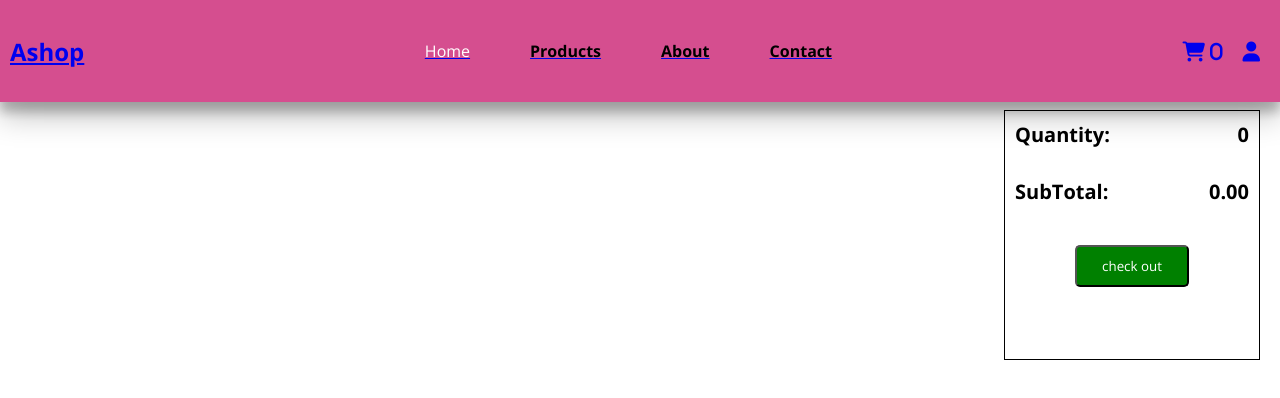
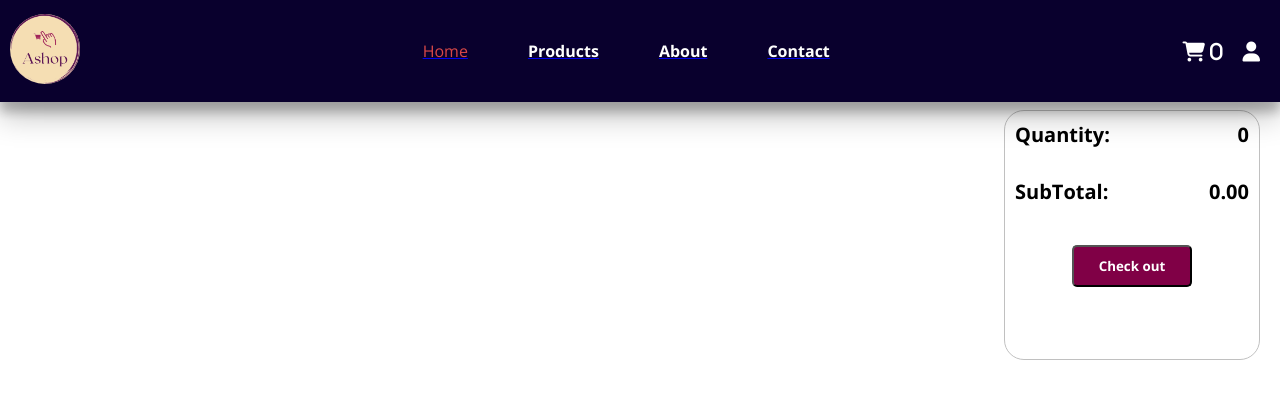
Before and after one commit to arijitdas13105/Ashop-frontend-new, a React (Create React App) app: page /carts in a window 1280 px wide. Shown: the top 398 px of the page. Built offline with nearby package versions, Linux system fonts and the light colour scheme.

Commit message:
update something

```diff
--- a/package.json
+++ b/package.json
@@ -14,6 +14,7 @@
     "react-redux": "^8.0.2",
     "react-router-dom": "^6.3.0",
     "react-scripts": "5.0.1",
+    "react-scroll": "^1.8.7",
     "redux": "^4.2.0",
     "redux-devtools-extension": "^2.13.9",
     "redux-thunk": "^2.4.1",
--- a/src/App.js
+++ b/src/App.js
@@ -8,6 +8,7 @@ import CartScreen from "./screens/CartScreen";
 import ShippingScreen from "./screens/ShippingScreen";
 
 import ProductScreen from "./screens/ProductScreen";
+import About from "./components/About";
 
 
 
@@ -22,6 +23,7 @@ function App() {
        <Route  path='/carts' element={<CartScreen/>} />
        <Route  path='/shipping' element={<ShippingScreen/>} />
         <Route exact path='/products' element={ <ProductScreen />}  />
+        <Route exact path='/about' element={ <About />}  />
         {/* <Route exact path='https://ashop-server.herokuapp.com/api/products' element={ <ProductScreen />}  /> */}
 
 
--- a/src/components/Footer.js
+++ b/src/components/Footer.js
@@ -73,8 +73,12 @@ const Footer = () => {
           <div className="footer2-contact">
             <div className="footer2-contact-wrap">
               <h1>Stay in touch</h1>
-              <input placeholder="email address" type="text" />
-            </div>
+              <div className="footer2-input-wrap">
+              <input placeholder="email address" type="text"/>
+              <i class="fa-solid fa-arrow-right-from-bracket footer2-send-icon" ></i>
+              </div>
+
+               </div>
           </div>
         </div>
       </section>
--- a/src/components/Header.js
+++ b/src/components/Header.js
@@ -2,7 +2,9 @@ import React from "react";
 import { useSelector } from "react-redux";
 import { Link } from "react-router-dom";
 import "../style.css";
+import { Link as Scroll} from "react-scroll";
 
+// import Blogo from '.../'
 const Header = () => {
   const cartReducer = useSelector((state) => state.cartReducer);
   const { cartItems } = cartReducer;
@@ -10,11 +12,13 @@ const Header = () => {
     <>
       <nav className="navbar">
         <Link to={"/"}>
-          <h1 className="logo"> Ashop </h1>
-        </Link>
+          {/* <h1 className="logo"> Ashop </h1> */}
+        <img src="images/ashop-logo.png" className="navbar-Link-img"/>
+         </Link>
         <ul className="nav-links">
 
         <Link  to={"/"}>
+
           <li className="active">
 
             Home
@@ -22,16 +26,19 @@ const Header = () => {
         </Link>
 
           <Link to={"/products"}  >
-            <li >
+
+             <li className="header-li" >
 
               Products
             </li>
+
+
           </Link>
 
 
 
-        <Link to={"/#"}>
-          <li>
+        <Link to={"/about"}>
+          <li >
 
             About
           </li>
--- a/src/screens/CartScreen.js
+++ b/src/screens/CartScreen.js
@@ -85,7 +85,7 @@ const CartScreen = () => {
               navigate("/shipping");
             }}
           >
-            check out
+            Check out
           </button>
 
 
--- a/src/style.css
+++ b/src/style.css
@@ -23,7 +23,7 @@
     padding: 10px;
     /* color:whitesmoke; */
     /* color:red; */
-    background: #d54e8f;
+    background: #09002D;
     /* border: 1px solid black; */
     box-shadow: 0 14px 28px rgba(0,0,0,0.25),0 10px 10px rgba(0,0,0,.22) ;
     align-items: center;
@@ -34,24 +34,33 @@
 
 
 }
+.navbar-Link-img{
+    width: 70px ;
+    height: 70px;
+    background: wheat;
+    border-radius: 50%;
+}
+
 
 ul{
     list-style: none;
+    text-decoration: none;
 
-    text-decoration: none;
 }
 .nav-links{
     display: flex;
     align-items: center;
+    text-decoration: none;
+
 }
 .nav-links li{
 margin: 030px;
 text-decoration: none;
 
 
+}
 
-}
-.nav-links Link{
+.nav-links Link {
 
     text-decoration: none;
 
@@ -59,14 +68,14 @@ text-decoration: none;
 }
 
 ul li {
-   color: black;
+   color: white;
    font-weight: bold;
    text-decoration: none;
 
 }
 
 .active{
-    color: white;
+    color: rgb(218, 72, 72);
     text-decoration: none;
 
     font-weight: 500;
@@ -89,6 +98,7 @@ ul li {
     font-size: 20px;
 
     padding: 0px 5px;
+    color: white;
 
 
 }
@@ -103,10 +113,12 @@ ul li {
 
 .loading{
     height: 100vh;
-    background: rgb(142, 158, 71);
+
+    background: white;
     display: flex;
     justify-content: center;
     align-items: center;
+
 
 }
 /* ///////////   Modal    ///////////// */
@@ -351,7 +363,7 @@ height: 50vh;
  display: grid;
  height: 40vh;
 grid-template-columns: 1fr 1fr ;
-border-bottom: 2px solid red ;
+border-bottom: 2px solid rgb(209, 115, 115) ;
 }
 .footer2-wrapper{
 
@@ -363,7 +375,7 @@ border-bottom: 2px solid red ;
 display: flex;
 flex-direction: column;
 height: 30vh;
-border: 1px solid red;
+/* border: 1px solid red; */
 }
 .footer-box h1{
     margin-top: 20px;
@@ -400,20 +412,27 @@ border: 1px solid red;
     color: #65686E;
     margin-top: 30px;
 }
-.footer2-contact input {
+.footer2-contact .footer2-input-wrap input {
     background: #172337;
     color: #F6F7F8;
     margin: 50px 0px;
     border: 0;
     outline: 0;
     border-bottom: 1px solid white;
-    width: 60%;
+    width: 90%;
     padding: 10px;
 }
-.footer2-contact input:focus {
-    border: 1px solid red;
-  }
 
+.footer2-icon{
+    color: red;
+    background: wheat;
+}
+
+.footer2-send-icon{
+    position: relative;
+    color: white;
+    cursor: pointer;
+}
 
 /* ///////////   CART SECTION   ///////////// */
 
@@ -460,7 +479,7 @@ border: 1px solid red;
  .product-info{
   display: flex;
   flex-direction: column;
-  border: 1px solid black;
+  border: 1px solid silver;
   width: 60%;
   padding-left: 30px;
 
@@ -502,13 +521,14 @@ border: 1px solid red;
 }
 
 .subtotal{
-    border: 1px solid black;
+    border: 1px solid silver;
     width: 20%;
     height: 250px;
     right: 20px;
     display: flex;
     flex-direction: column;
     justify-content: flex-start;
+    border-radius: 20px;
     /* justify-content: space-between; */
 
     padding: 10px;
@@ -520,10 +540,10 @@ border: 1px solid red;
     padding: 10px 25px ;
 
 
-    background-color: green;
+    background-color: rgb(128, 0, 70);
 
     color: white;
-
+    font-weight: bold;
     cursor: pointer;
 
     border-radius: 5px;
@@ -708,28 +728,29 @@ font-weight: BOLD;
 .Ashipping-containers{
     margin-top: 100px;
     display: flex;
-    /* background: blue; */
+    background: rgb(191, 191, 211);
     height: 100vh;
     align-items: center;
     justify-content: center;
     flex-wrap: wrap;
 
+
 }
 .Ashipping-wrapper form {
     width: 700px;
 
-    /* height: 100vh; */
-    /* background-color: green; */
+
     display: flex;
     flex-direction: column;
     padding: 20px 60px;
     border: 1px solid black;
     flex-wrap: wrap;
-
+   border-radius: 7px;
 }
 .Ashipping-wrapper h3 {
    font-weight: 500;
-    color: #C2C4CB;
+   font-size: 15px;
+    color: rgb(110, 74, 74);
 
 }
 .address-input{
@@ -836,6 +857,7 @@ font-weight: BOLD;
     }
     .header-product-show{
         display: block;
+        color: white;
     }
 
         /* ///////////   FOOTER    ///////////// */
@@ -1068,7 +1090,7 @@ font-weight: BOLD;
 .Ashipping-containers{
     margin-top: 40px;
     display: flex;
-    /* background: blue; */
+
     height: 100vh;
     align-items: normal;
     justify-content: normal;
```
Also changed, not shown: public/images/ashop-logo.png (added), 1 other file (tests, documents, lock files or other folders).
